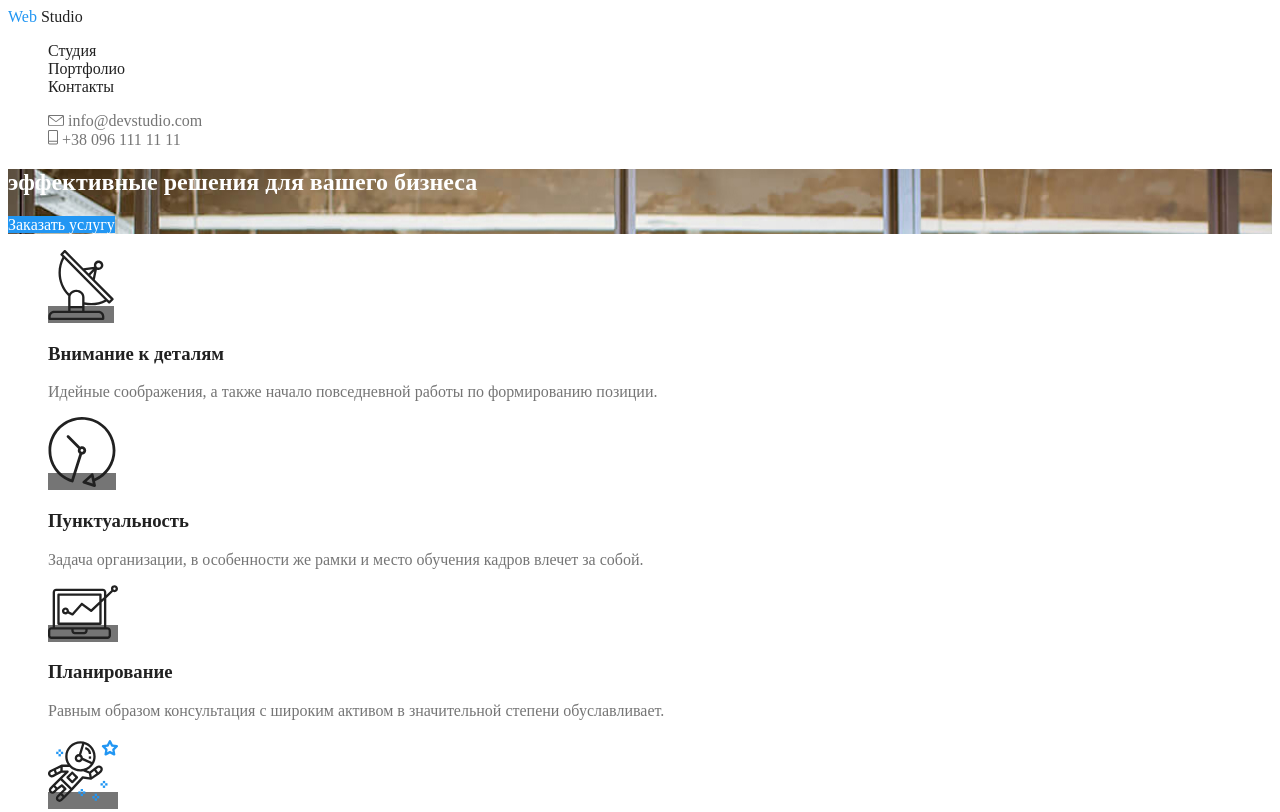
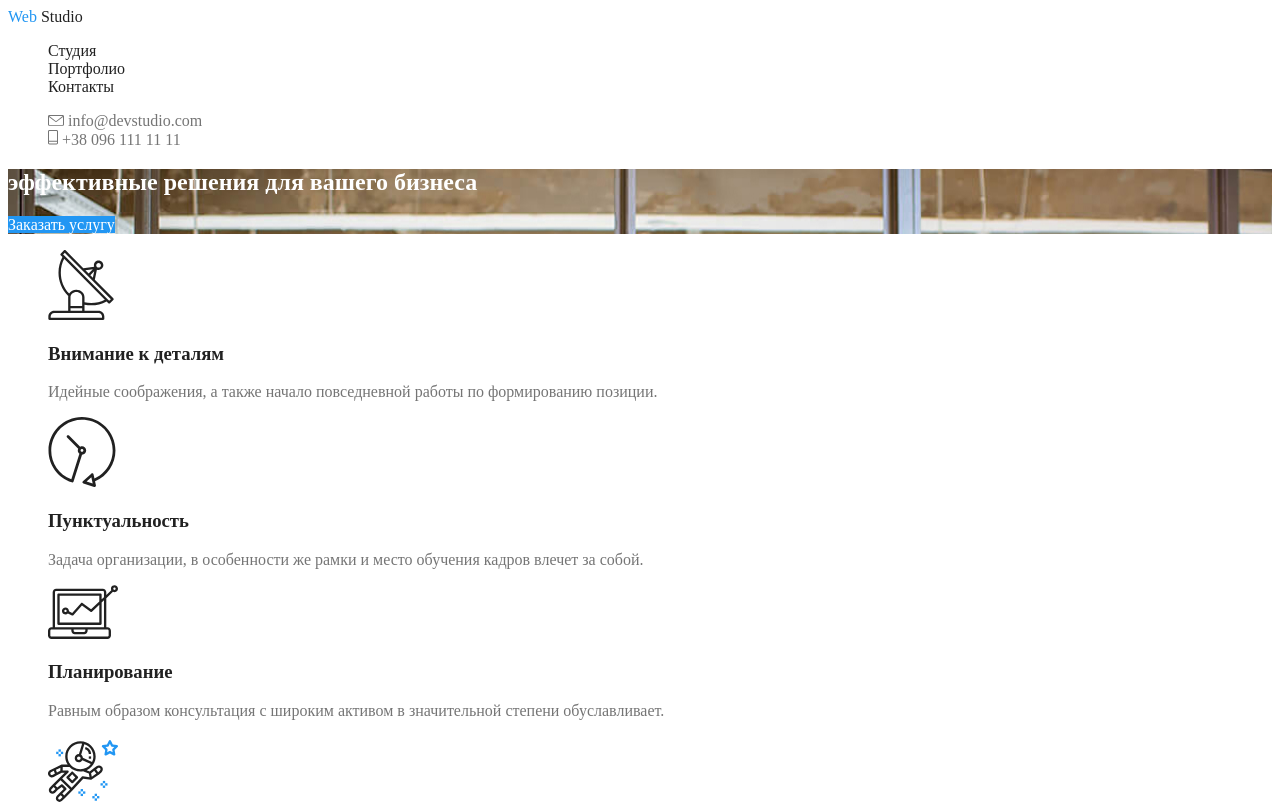
Before and after one commit to TOR968/goit-markup-hw-02, a plain HTML site: page index.html in a window 1280 px wide. Shown: the top 812 px of the page. Drawn offline with Linux system fonts and the light colour scheme.

Commit message:
Update styles.css

```diff
--- a/css/styles.css
+++ b/css/styles.css
@@ -60,7 +60,7 @@ h1 {
 }
 
 .function a {
-  background-color: var(--primary-text-color);
+  background-color: var(--second-background);
 }
 .function a:hover,
 .function a:focus {
```
